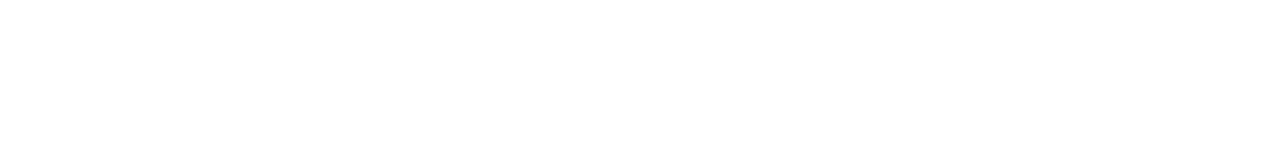
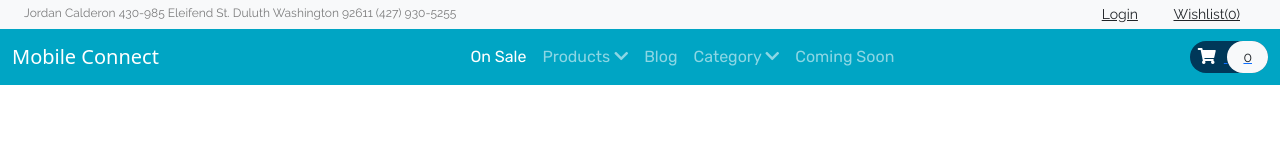
Before and after one commit to danielemiller/MobileConnect_Ecommerce, a website: page index.html in a window 1280 px wide. Drawn offline with nearby package versions, Linux system fonts and the light colour scheme; a web font is replaced by a local one.

Commit message:
Add header including primary navigation

```diff
--- a/index.html
+++ b/index.html
@@ -18,7 +18,66 @@
   <link rel="stylesheet" href="style.css">
 </head>
 <body>
+    <!-- start #header-->
+    <header id="header">
+        <div class="stip d-flex justify-content-between px-4 py-1 bg-light">
+            <p class="font-rale font-size-12 text-black-50 m-0">Jordan Calderon 430-985 Eleifend St. Duluth Washington 92611 (427) 930-5255</p>
+            <div class="font-rale font-size-14">
+                <a href="#" class="px-3 border-right border-left text-dark">Login</a>
+                <a href="#" class="px-3 border-right text-dark">Wishlist(0)</a>
+            </div>
+        </div>
 
+        <!-- Primary Navigation-->
+        <nav class="navbar navbar-expand-lg navbar-dark color-second-bg">
+            <div class="container-fluid">
+              <a class="navbar-brand" href="#">Mobile Connect</a>
+              <button class="navbar-toggler" type="button" data-bs-toggle="collapse" data-bs-target="#navbarNav" aria-controls="navbarNav" aria-expanded="false" aria-label="Toggle navigation">
+                <span class="navbar-toggler-icon"></span>
+              </button>
+              <div class="collapse navbar-collapse" id="navbarNav">
+                <ul class="navbar-nav m-auto font-rubik">
+                  <li class="nav-item">
+                    <a class="nav-link active" aria-current="page" href="#">On Sale</a>
+                  </li>
+                  <li class="nav-item">
+                    <a class="nav-link" href="#">Products <i class="fas fa-chevron-down"></i></a>
+                  </li>
+                  <li class="nav-item">
+                    <a class="nav-link" href="#">Blog</a>
+                  </li>
+                  <li class="nav-item">
+                    <a class="nav-link" href="#">Category <i class="fas fa-chevron-down"></i></a>
+                  </li>
+                  <li class="nav-item">
+                    <a class="nav-link" href="#">Coming Soon</a>
+                  </li>
+                </ul>
+                <form action="#" class="font-size-14 font-rale">
+                  <a href="#" class="py-2 rounded-pill color-primary-bg">
+                    <span class="font-size-16 px-2 text-white"><i class="fas fa-shopping-cart"></i></span>
+                    <span class="px-3 py-2 rounded-pill text-dark bg-light">0</span>
+                  </a>
+                </form>
+              </div>
+            </div>
+          </nav>
+        <!-- Primary Navigation-->
+
+    </header>
+    <!-- stop #header-->
+
+    <!-- start #main-site -->
+    <main>
+
+    </main>
+    <!-- stop #main-site -->
+
+    <!-- start #footer -->
+    <footer>
+
+    </footer>
+    <!-- stop #footer -->
 
   <script src="https://cdn.jsdelivr.net/npm/bootstrap@5.0.0-beta1/dist/js/bootstrap.bundle.min.js" integrity="sha384-ygbV9kiqUc6oa4msXn9868pTtWMgiQaeYH7/t7LECLbyPA2x65Kgf80OJFdroafW" crossorigin="anonymous"></script>
 </body>
--- /dev/null
+++ b/sass/include/color.scss
@@ -0,0 +1,24 @@
+/* Color Template */
+.color-primary{
+    color: $color-primary;
+}
+
+.color-primary-bg{
+    background: $color-primary;
+}
+
+.color-second{
+    color: $color-second;
+}
+
+.color-second-bg{
+    background: $color-second;
+}
+
+.color-yellow{
+    color: $color-yellow;
+}
+
+.color-yellow-bg{
+    background: $color-yellow;
+}
--- a/sass/style.scss
+++ b/sass/style.scss
@@ -4,3 +4,4 @@
 @import './include/variables.scss';
 @import './include/global.scss';
 @import './include/typography.scss';
+@import './include/color.scss';
```
Also changed, not shown: style.css, 1 other file.
